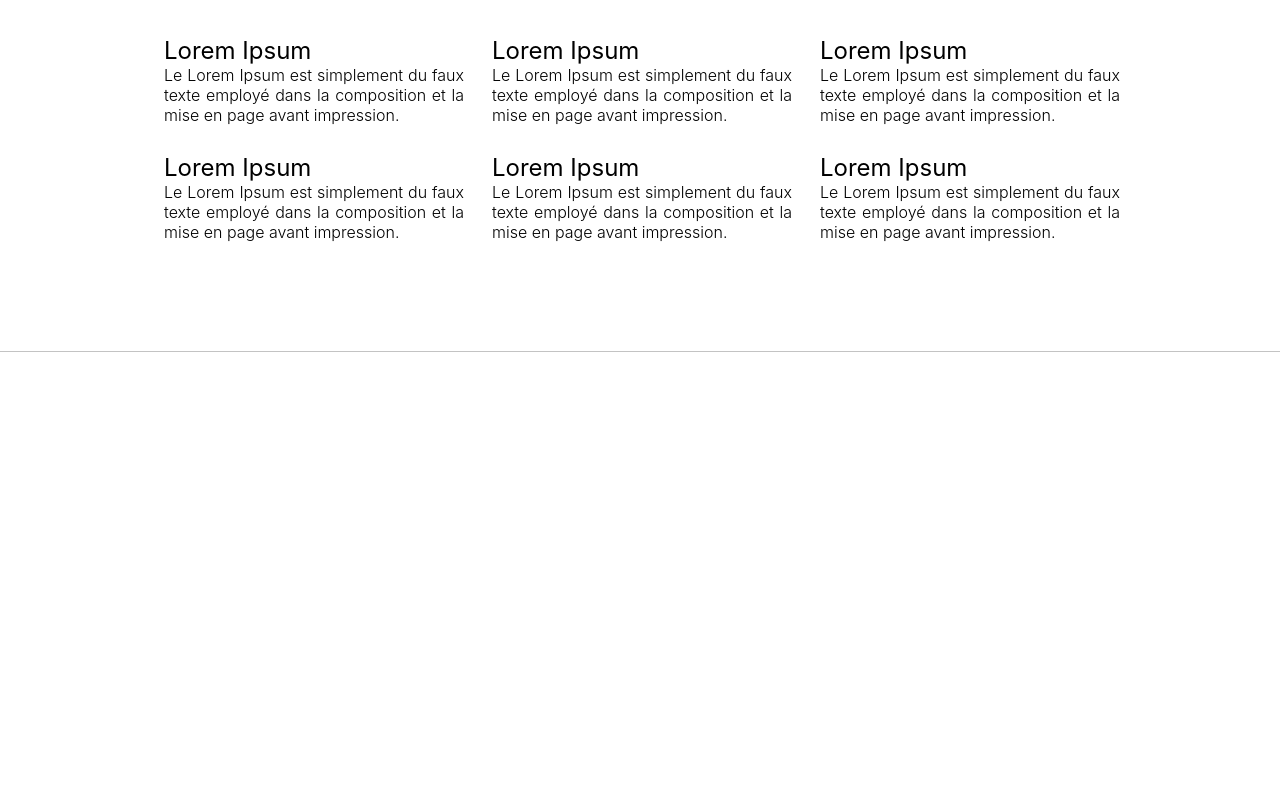
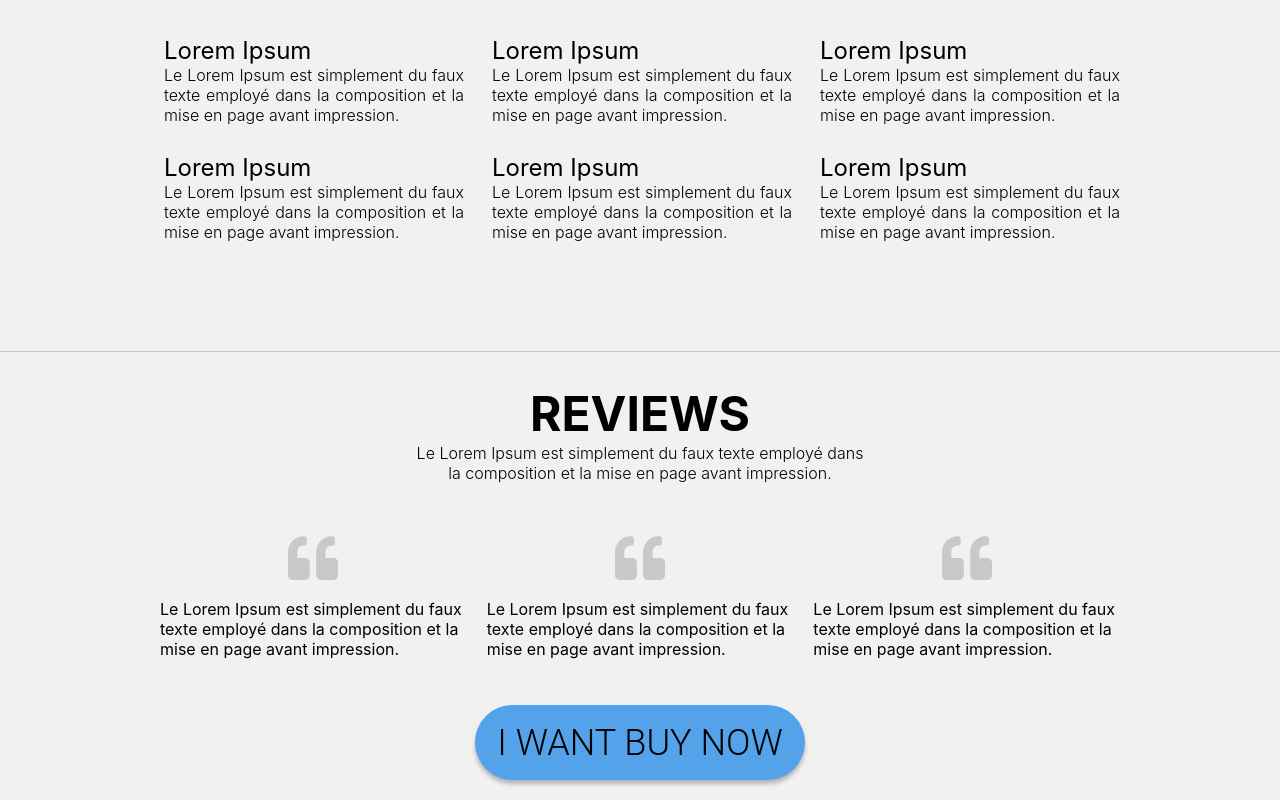
Before and after one commit to Andre17Nas/LandingPageBasic, a React (Create React App) app in the folder project/: page / in a window 1280 px wide. Shown: the part 1049-1849 px from the top of the page. Before the commit the page ends 1401 px from the top, so only its background shows below. Built offline with nearby package versions, Linux system fonts and the light colour scheme.

Commit message:
add component reviews

```diff
--- a/project/package.json
+++ b/project/package.json
@@ -8,6 +8,7 @@
     "@testing-library/user-event": "^12.1.10",
     "react": "^17.0.1",
     "react-dom": "^17.0.1",
+    "react-icons": "^4.2.0",
     "react-router-dom": "^5.2.0",
     "react-router-hash-link": "^2.4.0",
     "react-scripts": "4.0.3",
--- a/project/src/App.js
+++ b/project/src/App.js
@@ -4,6 +4,7 @@ import Routes from  './routes'
 import Menu from './components/menu'
 import Product from './components/product'
 import Features from './components/features'
+import Reviewss from './components/reviewss'
 
 function App() {
   return (
@@ -12,6 +13,7 @@ function App() {
       <Routes/>
       <Product/>
       <Features/>
+      <Reviewss/>
     </>
   );
 }
--- /dev/null
+++ b/project/src/components/reviewss/index.js
@@ -0,0 +1,36 @@
+import { BuyButton } from '../styled_components/global'
+import './reviewss.css'
+import { FaQuoteLeft } from 'react-icons/fa'
+
+export default function Reviewss(){
+    return(
+        <div className="container-reviews" id="section-reviews">
+            <div className="title">
+                <h1>REVIEWS</h1>
+                <p>Le Lorem Ipsum est simplement du faux texte employé dans
+                la composition et la mise en page avant impression.</p>
+            </div>
+            <div>
+                <div className="desc-reviews">
+                    <FaQuoteLeft size={50} id="item-quote"/>
+                    <p>Le Lorem Ipsum est simplement du faux texte employé dans
+                la composition et la mise en page avant impression.</p>
+                </div>
+
+                <div className="desc-reviews">
+                    <FaQuoteLeft size={50} id="item-quote"/>
+                    <p>Le Lorem Ipsum est simplement du faux texte employé dans
+                la composition et la mise en page avant impression.</p>
+                </div>
+
+                <div className="desc-reviews">
+                    <FaQuoteLeft size={50} id="item-quote"/>
+                    <p>Le Lorem Ipsum est simplement du faux texte employé dans
+                la composition et la mise en page avant impression.</p>
+                </div>
+
+            </div>
+            <BuyButton>I WANT BUY NOW</BuyButton>
+        </div>
+    );
+}
--- /dev/null
+++ b/project/src/components/reviewss/reviewss.css
@@ -0,0 +1,53 @@
+.container-reviews{
+    margin: 0 auto;
+    padding: 0;
+    display: flex;
+    flex-direction:column;
+    width: 980px;
+    align-items: center;
+}
+
+.container-reviews .title{
+    margin: 0 auto;
+    display: flex;
+    flex-direction: column;
+    align-items: center;
+}
+
+.container-reviews .title h1{
+
+    margin-bottom: 0;
+    font-size: 3rem;
+    font-weight: 700;
+    font-style: normal;
+}
+
+.container-reviews .title p{
+    margin: 0;
+    display: flex;
+    font-weight: 300;
+    width: 450px;
+    text-align: center;
+}
+
+/**/
+
+.container-reviews div{
+    margin-top: 20px;
+    align-items: center;
+    display: grid;
+    grid-template-columns: 1fr 1fr 1fr;
+
+}
+
+.container-reviews div .desc-reviews {
+    padding: 10px 10px;
+    display: flex;
+    flex-direction: column;
+}
+
+#item-quote{
+    color: #bbbb;
+    text-align: center;
+    align-items: center;
+}
--- a/project/src/index.css
+++ b/project/src/index.css
@@ -2,6 +2,7 @@ html, body {
   margin: 0;
   padding: 0;
   box-sizing: border-box;
+  background-color: #F1F1F1;
 
   font-family: -apple-system, BlinkMacSystemFont, 'Segoe UI', 'Roboto', 'Oxygen',
     'Ubuntu', 'Cantarell', 'Fira Sans', 'Droid Sans', 'Helvetica Neue',
```
Also changed, not shown: 1 other file (tests, documents, lock files or other folders).
